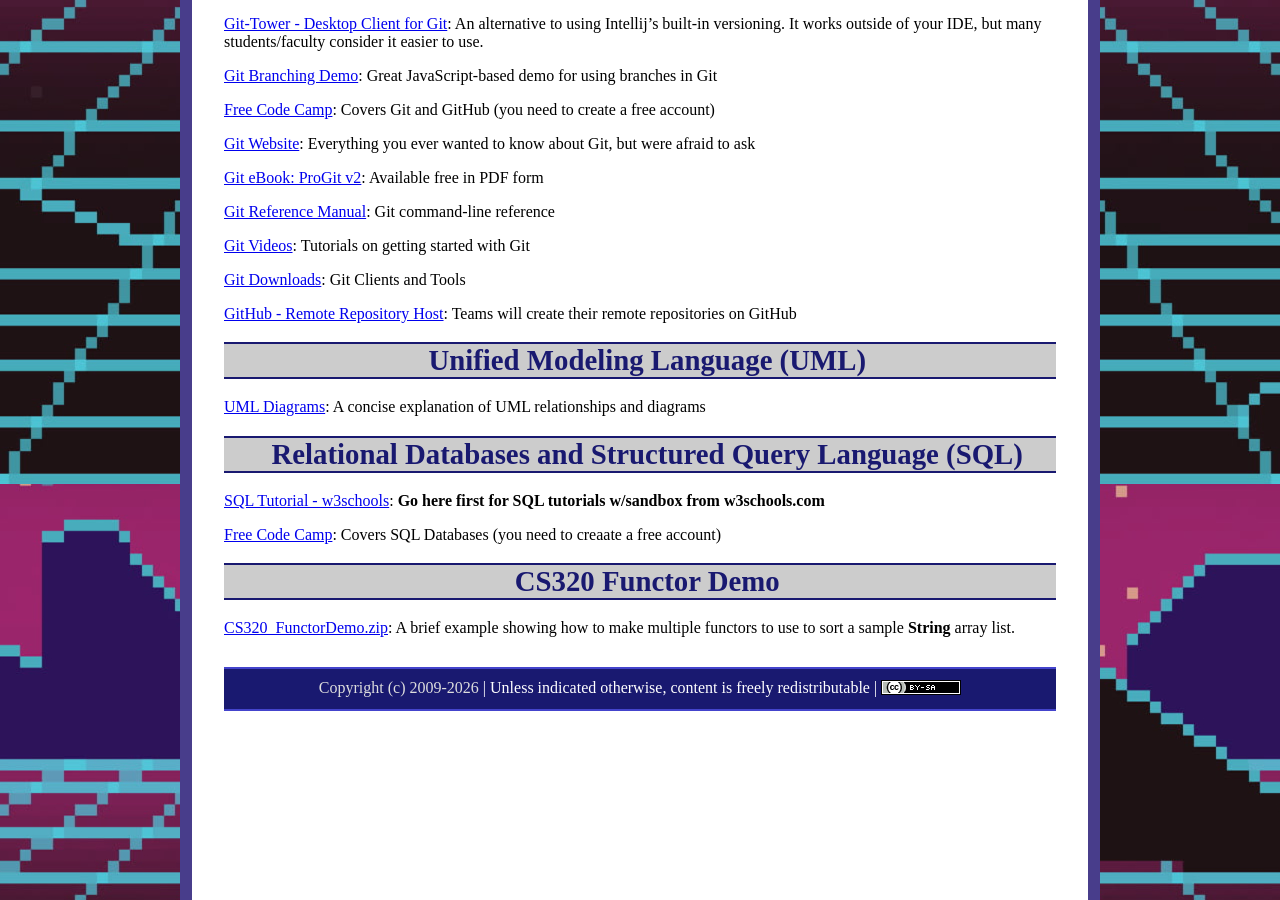
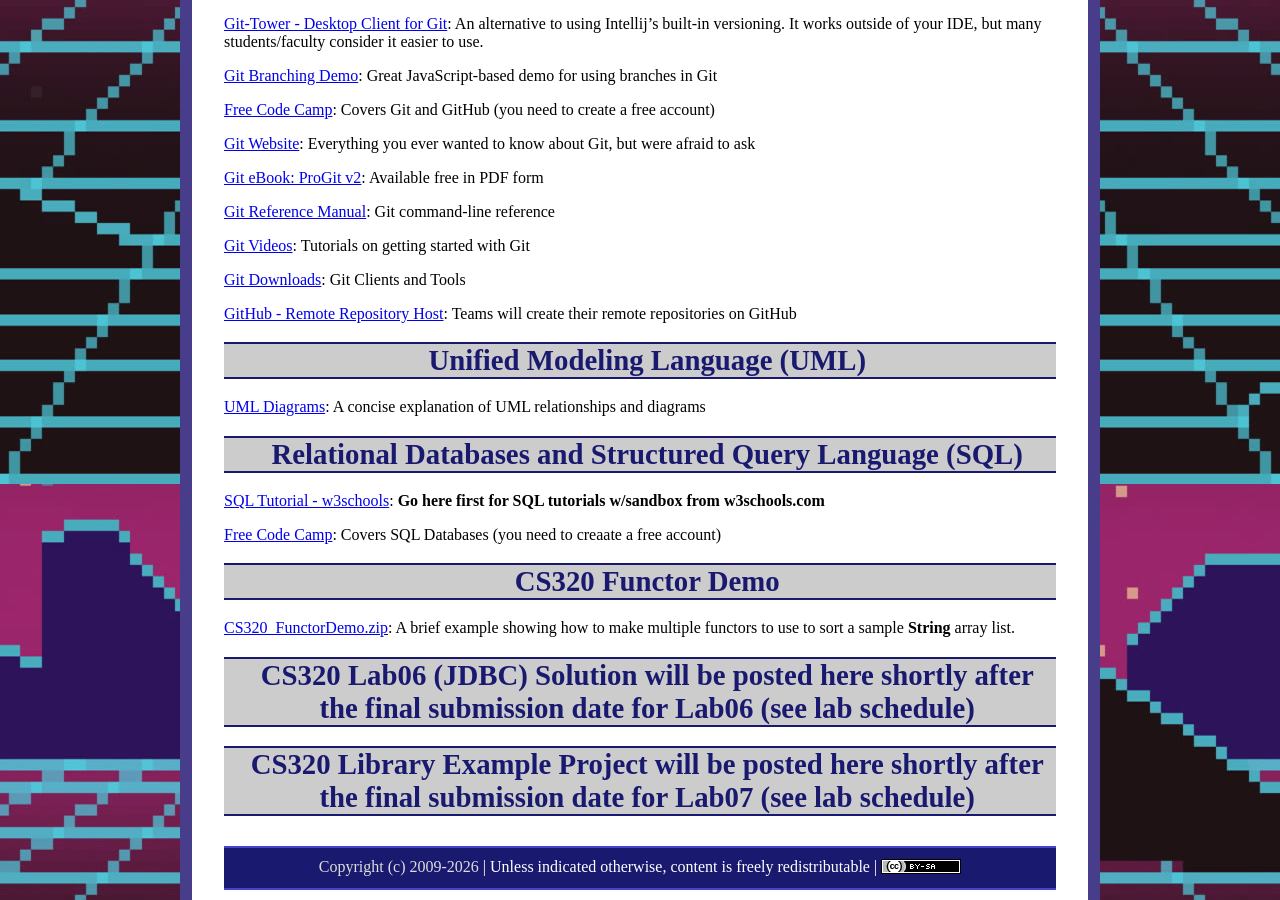
Before and after one commit to ycpcs/cs320-spring2026, a Jekyll site: the page built from resources/index.md, in a window 1280 px wide and 900 px high, scrolled down 3116 px. Built offline with Jekyll 4.4.1, drawn with Linux system fonts in a browser that asks for light colours; some of the changed text lies outside the part shown.

Commit message:
update resources
update resources

```diff
--- a/resources/index.md
+++ b/resources/index.md
@@ -8,7 +8,7 @@
 Java 23
 =======
 
-**BE SURE TO INSTALL JAVA FIRST.* We will be using Java 25 for this course. Follow the instructions below to install the [Temurin OpenJDK](https://adoptium.net/temurin/releases/?version=25) open source version of the Java 25 JDK.
+**BE SURE TO INSTALL JAVA FIRST.** We will be using Java 25 for this course. Follow the instructions below to install the [Temurin OpenJDK](https://adoptium.net/temurin/releases/?version=25) open source version of the Java 25 JDK.
 
 IntelliJ
 ========
@@ -131,16 +131,19 @@
 
 [CS320\_FunctorDemo.zip](CS320\_FunctorDemo.zip): A brief example showing how to make multiple functors to use to sort a sample **String** array list.
 
-<!-- Commenting out JDBC and Library Example until they're needed
 
 CS320 Lab06 (JDBC) Solution will be posted here shortly after the final submission date for Lab06 (see lab schedule)
 ==========================
 
+<!-- Commenting out JDBC and Library Example until they're needed
+
 [CS320\_Lab06\_Solution-2026.zip](CS320_Lab06_Solution-2026.zip): A solution for the JDBC lab (Lab06). Please compare your solution to this code, and make any necessary changes in your code, as an exercise to further understand the material.  There are plenty of comments included in the solution to describe what is happening and why it is being done.
+-->
 
 CS320 Library Example Project will be posted here shortly after the final submission date for Lab07 (see lab schedule)
 =============================
 
+<!--
 [CS320\_LibraryExample\_2026.zip](CS320_LibraryExample_2026.zip): project that ties the [Web Applications Lab](../labs/lab04.html) together with the [ORM Lab](../labs/lab07.html).  This application places a web front-end on the SQL transactions from Lab07, as well as provides examples for creating a Derby database from CSV files, how to use session information after login, and how to use JSTL to display a list of complex objects in a JSP.  It has been updated to incorporate a many-to-many (M2M) relationship between **Books** and **Authors**, using a junction table (**booksAuthors**) that cross-references **book_id**'s with **author_id**'s.  It also contains some basic (non-exhaustive) JUnit Tests for testing the Derby database queries.
 
 > <div class="callout"><b>NOTE:</b> You are free to incorporate any of this code into your team project(s) - as long as you <b>cite the source in your code</b> and refactor the names from the <b>db</b> and <b>web</b> directories to something that pertains to your project.</div>
```
Also changed, not shown: labs/index.md (+2 -0 lines).
